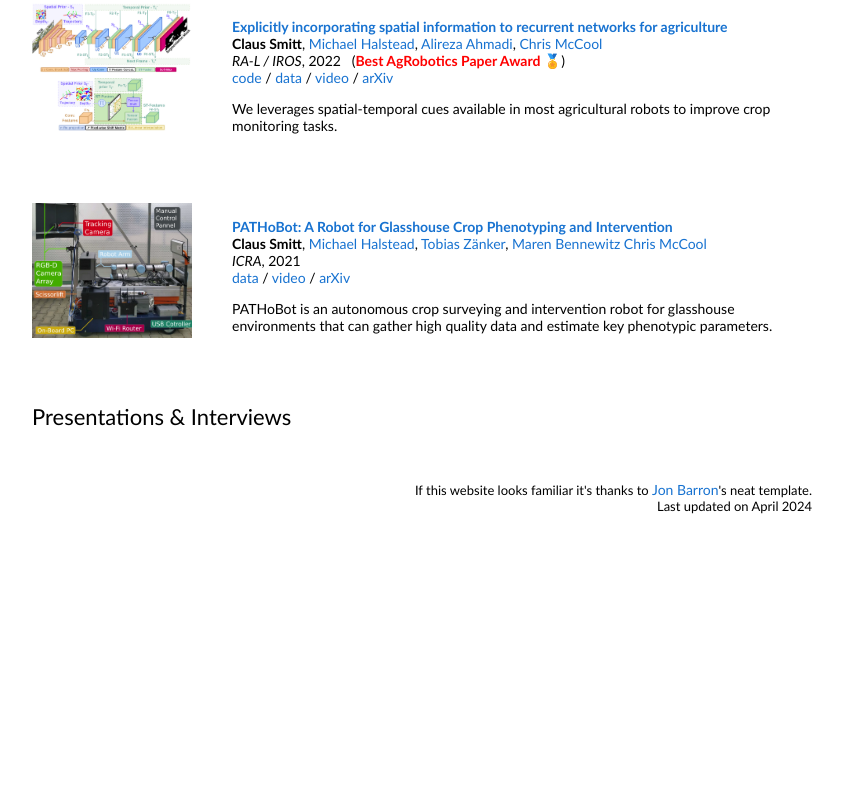
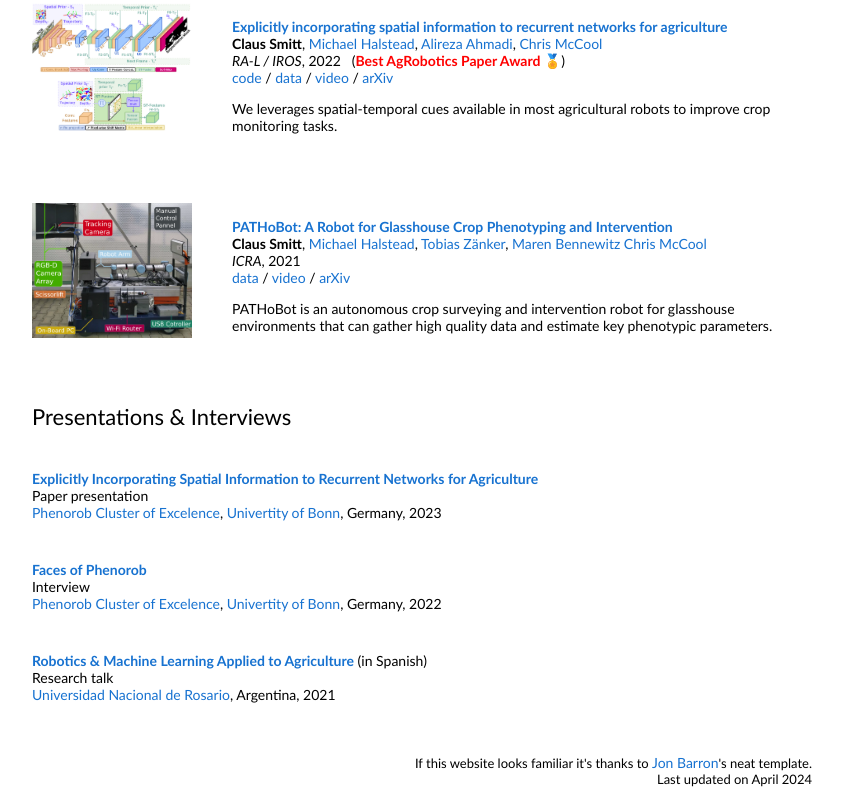
Before and after one commit to LvisRoot/LvisRoot.github.io, a plain HTML site: page index.html in a window 1280 px wide. Shown: the part 745-1553 px from the top of the page, without its empty margins (228-1071 px from the left). Before the commit the page ends 1280 px from the top, so only its background shows below. Drawn offline with Linux system fonts and the light colour scheme.

Commit message:
brought presentations and interviews back

```diff
--- a/index.html
+++ b/index.html
@@ -200,6 +200,7 @@
         </td>
       </tr>
 
+
       <table style="width:100%;border:0px;border-spacing:0px;border-collapse:separate;margin-right:auto;margin-left:auto;"><tbody>
         <tr>
         <td style="padding:20px;width:100%;vertical-align:middle">
@@ -208,6 +209,48 @@
       </tr>
     </tbody></table>
     <table style="width:100%;border:0px;border-spacing:0px;border-collapse:separate;margin-right:auto;margin-left:auto;"><tbody>
+
+      <tr onmouseout="pagnerf_stop()" onmouseover="pagnerf_start()" ontouchstart="pagnerf_start()" ontouchmove="pagnerf_start()" ontouchend="pagnerf_stop()">
+        <td style="padding:20px;width:75%;vertical-align:middle">
+          <a href="https://youtu.be/1CKHx6xRSA0?si=f8myxTjEsIcRFrPK">
+            <span class="papertitle">Explicitly Incorporating Spatial Information to Recurrent Networks for Agriculture</span>
+          </a>
+          <br>
+          <t>Paper presentation</t>
+          <br>
+          <a href="https://www.phenorob.de/">Phenorob Cluster of Excelence</a>,
+          <a href="https://www.uni-bonn.de/en">Univertity of Bonn</a>,
+          <t>Germany</t>, 2023 &nbsp
+        </td>
+      </tr>
+
+      <tr onmouseout="pagnerf_stop()" onmouseover="pagnerf_start()" ontouchstart="pagnerf_start()" ontouchmove="pagnerf_start()" ontouchend="pagnerf_stop()">
+        <td style="padding:20px;width:75%;vertical-align:middle">
+          <a href="https://youtu.be/9NhpZI0qSwY?si=FD1cHnjxlx3uWqgc">
+            <span class="papertitle">Faces of Phenorob</span>
+          </a>
+          <br>
+          <t>Interview</t>
+          <br>
+          <a href="https://www.phenorob.de/">Phenorob Cluster of Excelence</a>,
+          <a href="https://www.uni-bonn.de/en">Univertity of Bonn</a>,
+          <t>Germany</t>, 2022 &nbsp
+        </td>
+      </tr>
+
+      <tr onmouseout="pagnerf_stop()" onmouseover="pagnerf_start()" ontouchstart="pagnerf_start()" ontouchmove="pagnerf_start()" ontouchend="pagnerf_stop()">
+        <td style="padding:20px;width:75%;vertical-align:middle">
+          <a href="https://youtu.be/YIrNQJdyQcE?si=aonMT4MrP-jRv-nD">
+            <span class="papertitle">Robotics & Machine Learning Applied to Agriculture</span>
+          </a>
+          (in Spanish)
+          <br>
+          <t>Research talk</t>
+          <br>
+          <a href="https://unr.edu.ar/">Universidad Nacional de Rosario</a>,
+          <t>Argentina</t>, 2021 &nbsp
+        </td>
+      </tr>
 
       </tbody></table>
           <table style="width:100%;border:0px;border-spacing:0px;border-collapse:separate;margin-right:auto;margin-left:auto;"><tbody>
```
